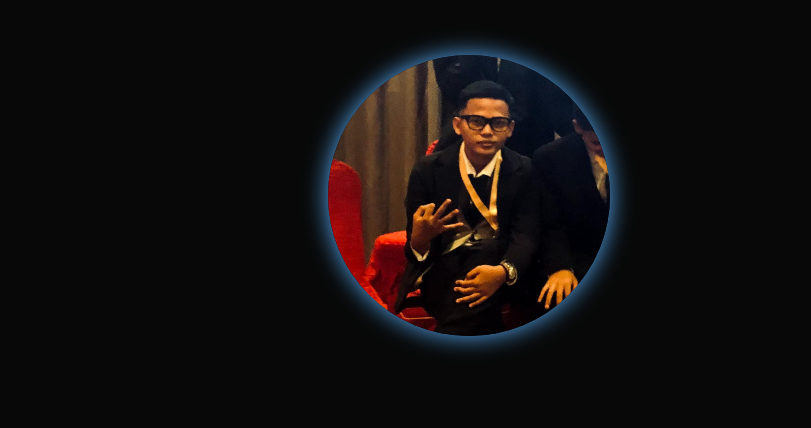
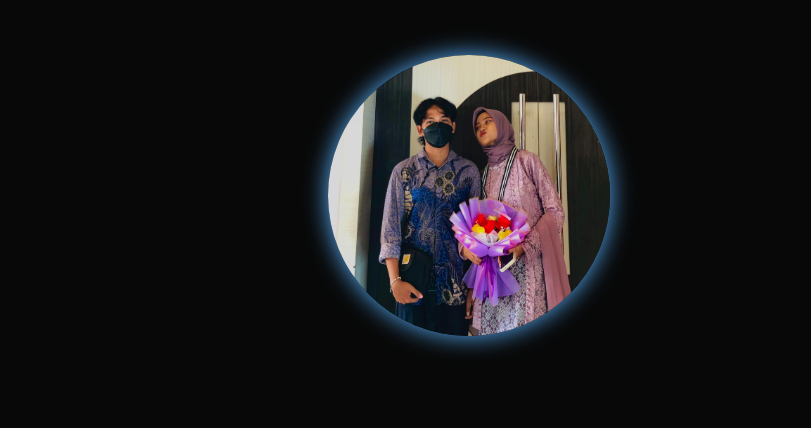
Before and after one commit to amade66/Portofolioahmad, a plain HTML site: page index.html in a window 1280 px wide. Shown: the part 372-800 px from the top of the page, without its empty margins (161-972 px from the left). Drawn offline with nearby package versions, Linux system fonts and the light colour scheme.

Commit message:
Update index.html

```diff
--- a/index.html
+++ b/index.html
@@ -49,7 +49,7 @@
                 </div>
                 <div class="col-md-6 d-flex justify-content-center">
                     <div class="home-img">
-                        <img src="Untitled.jpg" alt="Profile Image">
+                        <img src="Untitled17.jpg" alt="Profile Image">
                     </div>
                 </div>
             </div>
```
